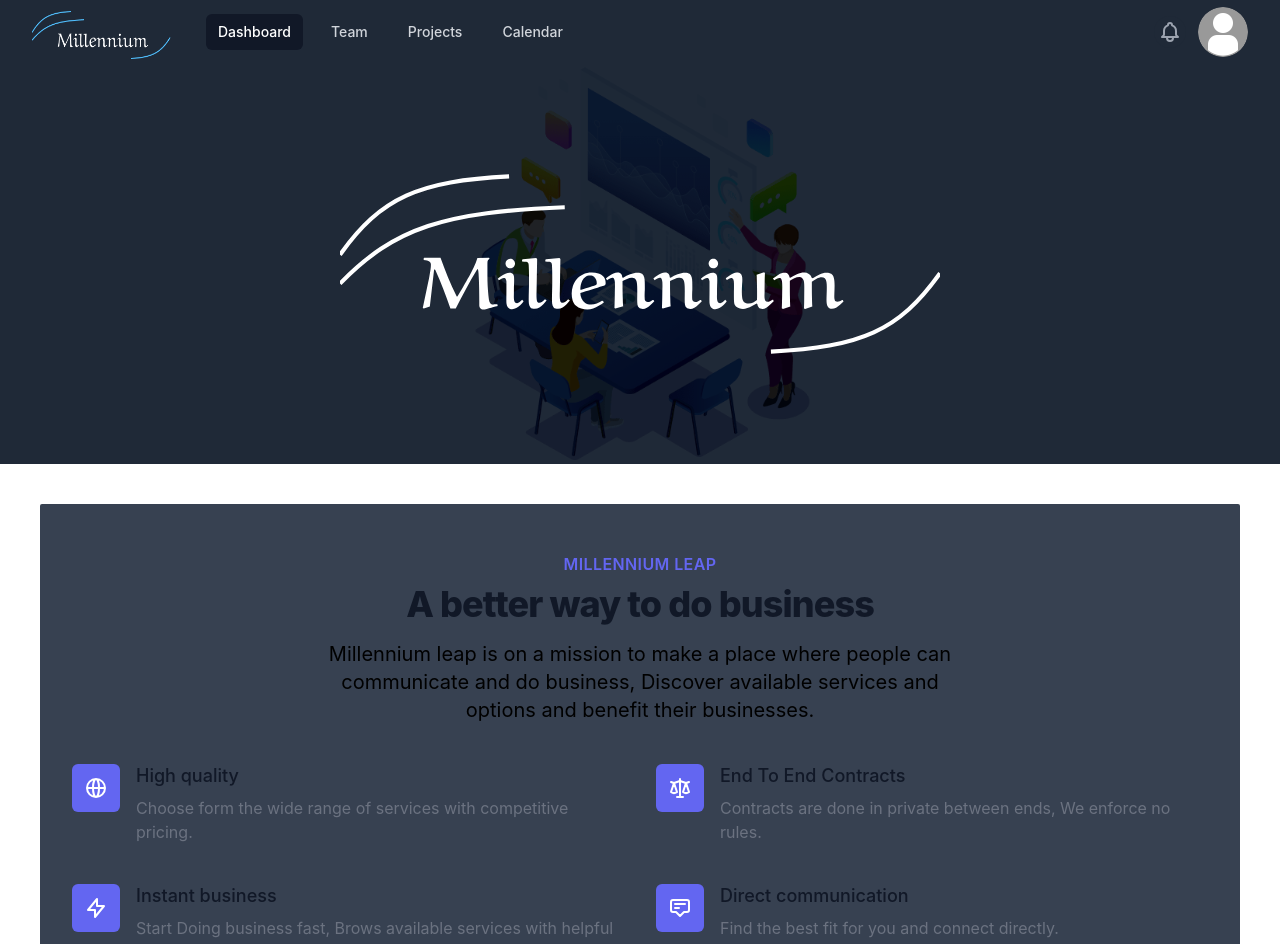
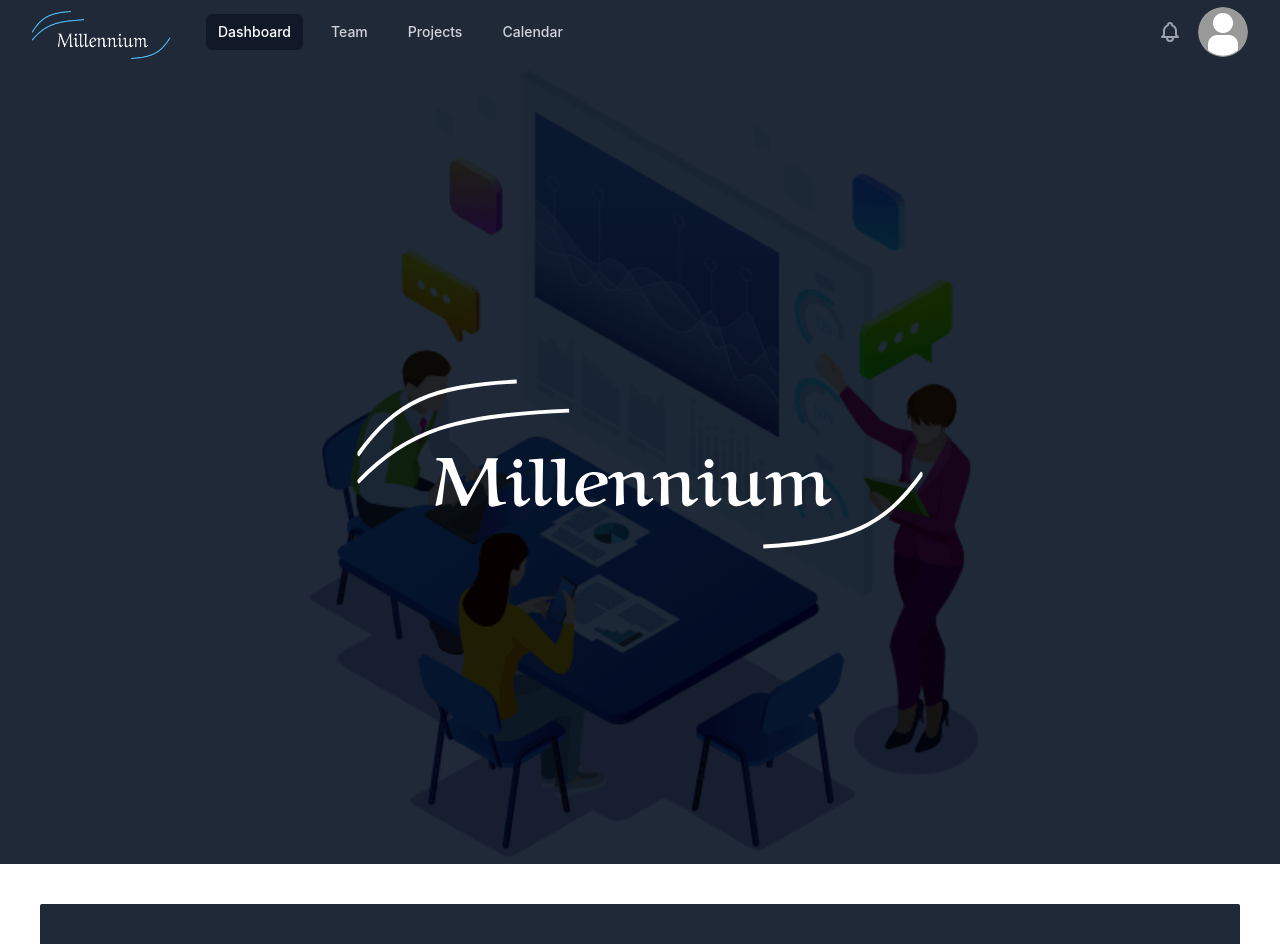
Before and after one commit to BAM-hub/Millennium-leap, a Next.js app: page / in a window 1280 px wide. Shown: the top 944 px of the page. Built offline with nearby package versions, Linux system fonts and the light colour scheme.

Commit message:
minor changes

```diff
--- a/components/dashboard/Description.jsx
+++ b/components/dashboard/Description.jsx
@@ -1,17 +1,15 @@
-import React from "react";
-
-function Description() {
+const Description = () => {
   return (
-    <div className='m-10 mt- 10 py-12 bg-gray-700 rounded-sm'>
+    <div className='m-10 mt- 10 py-12 bg-gray-800 rounded-sm'>
       <div className='max-w-7xl mx-auto px-4 sm:px-6 lg:px-8'>
         <div className='lg:text-center'>
           <h2 className='text-base text-indigo-500 font-semibold tracking-wide uppercase'>
             Millennium Leap
           </h2>
-          <p className='mt-2 text-3xl leading-8 font-extrabold tracking-tight text-gray-900 sm:text-4xl'>
+          <p className='mt-2 text-3xl leading-8 font-extrabold tracking-tight text-gray-300 sm:text-4xl'>
             A better way to do business
           </p>
-          <p className='mt-4 max-w-2xl text-xl text-gray-250 lg:mx-auto'>
+          <p className='mt-4 max-w-2xl text-xl text-gray-300 lg:mx-auto'>
             Millennium leap is on a mission to make a place where people can
             communicate and do business, Discover available services and options
             and benefit their businesses.
@@ -39,11 +37,11 @@ function Description() {
                     />
                   </svg>
                 </div>
-                <p className='ml-16 text-lg leading-6 font-medium text-gray-900'>
+                <p className='ml-16 text-lg leading-6 font-medium text-gray-300'>
                   High quality
                 </p>
               </dt>
-              <dd className='mt-2 ml-16 text-base text-gray-500'>
+              <dd className='mt-2 ml-16 text-base text-gray-400'>
                 Choose form the wide range of services with competitive pricing.
               </dd>
             </div>
@@ -67,11 +65,11 @@ function Description() {
                     />
                   </svg>
                 </div>
-                <p className='ml-16 text-lg leading-6 font-medium text-gray-900'>
+                <p className='ml-16 text-lg leading-6 font-medium text-gray-300'>
                   End To End Contracts
                 </p>
               </dt>
-              <dd className='mt-2 ml-16 text-base text-gray-500'>
+              <dd className='mt-2 ml-16 text-base text-gray-400'>
                 Contracts are done in private between ends, We enforce no rules.
               </dd>
             </div>
@@ -95,11 +93,11 @@ function Description() {
                     />
                   </svg>
                 </div>
-                <p className='ml-16 text-lg leading-6 font-medium text-gray-900'>
+                <p className='ml-16 text-lg leading-6 font-medium text-gray-300'>
                   Instant business
                 </p>
               </dt>
-              <dd className='mt-2 ml-16 text-base text-gray-500'>
+              <dd className='mt-2 ml-16 text-base text-gray-400'>
                 Start Doing business fast, Brows available services with helpful
                 insights to pick.
               </dd>
@@ -124,11 +122,11 @@ function Description() {
                     />
                   </svg>
                 </div>
-                <p className='ml-16 text-lg leading-6 font-medium text-gray-900'>
+                <p className='ml-16 text-lg leading-6 font-medium text-gray-300'>
                   Direct communication
                 </p>
               </dt>
-              <dd className='mt-2 ml-16 text-base text-gray-500'>
+              <dd className='mt-2 ml-16 text-base text-gray-400'>
                 Find the best fit for you and connect directly.
               </dd>
             </div>
@@ -137,6 +135,6 @@ function Description() {
       </div>
     </div>
   );
-}
+};
 
 export default Description;
--- a/components/dashboard/Hero.jsx
+++ b/components/dashboard/Hero.jsx
@@ -3,8 +3,8 @@ import logogo from "../../public/HeroLogo.svg";
 
 const Hero = () => {
   return (
-    <div className='w-screen flex items-center justify-center bg-[url(../public/project-management.png)] bg-contain bg-no-repeat bg-center bg-blend-multiply bg-gray-800'>
-      <Image src={logogo} alt='logo' height={400} width={600} />
+    <div className='h-screen w-screen flex items-center justify-center bg-[url(../public/project-management.png)] bg-contain bg-no-repeat bg-center bg-blend-multiply bg-gray-800'>
+      <Image src={logogo} alt='logo' height={200} width={600} />
     </div>
   );
 };
```
